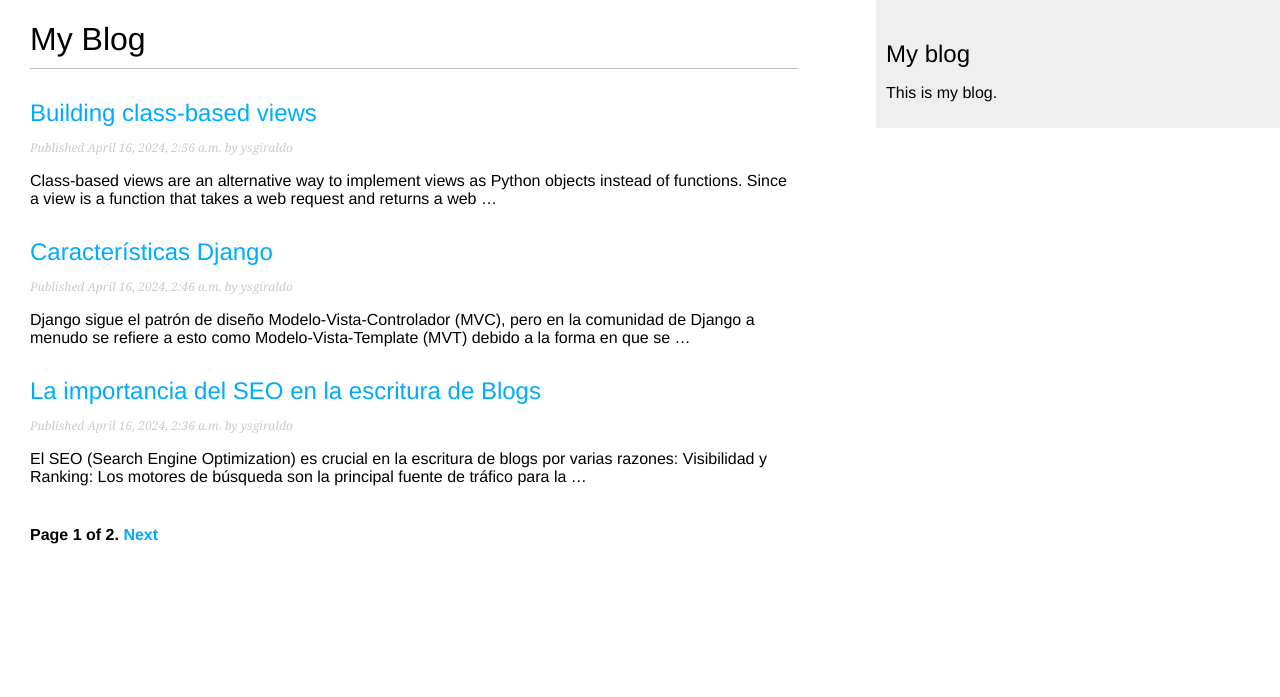
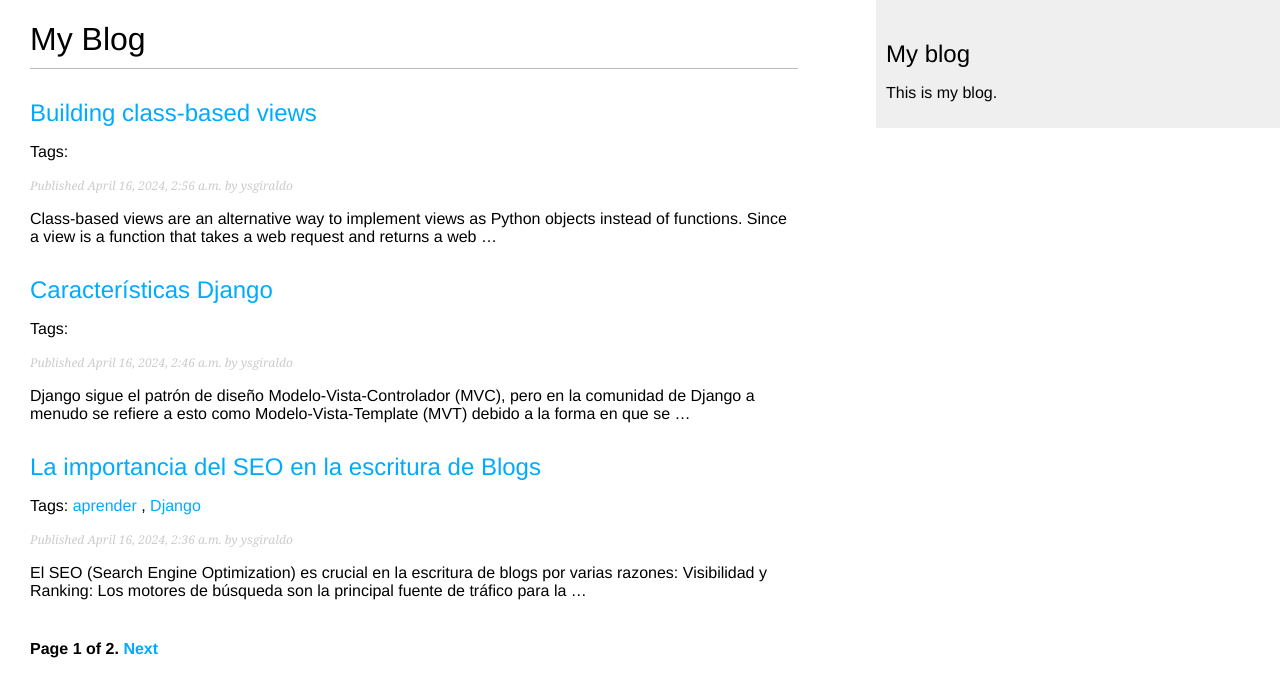
Before and after one commit to ysgiraldo/Django, a Django app: page /blog/ in a window 1280 px wide. Shown: the top 697 px of the page. Run offline with Django 4.2, Linux system fonts and the light colour scheme; data comes from the database, SQL or seed files in the repository; both versions use the stored data as it was after the commit; parts of the project's set-up code (start-up, migrations or seed data) failed here and were passed over.

Commit message:
create tags in blogs

```diff
--- a/mysite/blog/models.py
+++ b/mysite/blog/models.py
@@ -2,6 +2,7 @@ from django.db import models
 from django.utils import timezone
 from django.contrib.auth.models import User
 from django.urls import reverse
+from taggit.managers import TaggableManager
 
 # Create your models here.
 
@@ -31,6 +32,7 @@ class Post(models.Model):
     status = models.CharField(max_length = 2,
                             choices = Status.choices,
                             default = Status.DRAFT)
+    tags = TaggableManager()
     objects = models.Manager() # The default manager.
     published = PublishedManager() # Our custom manager.
 
--- a/mysite/blog/templates/blog/post/list.html
+++ b/mysite/blog/templates/blog/post/list.html
@@ -4,16 +4,28 @@
 
 {% block content %}
   <h1>My Blog</h1>
+  {% if tag %}
+    <h2>Posts tagged with "{{ tag.name }}"</h2>
+  {% endif %}
   {% for post in posts %}
     <h2>
       <a href="{{ post.get_absolute_url }}">
         {{ post.title }}
       </a>
     </h2>
+    <p class="tags">
+      Tags:
+      {% for tag in post.tags.all %}
+        <a href="{% url "blog:post_list_by_tag" tag.slug %}">
+          {{ tag.name }}
+        </a>
+        {% if not forloop.last %}, {% endif %}
+      {% endfor %}
+    </p>
     <p class="date">
       Published {{ post.publish }} by {{ post.author }}
     </p>
     {{ post.body|truncatewords:30|linebreaks }}
   {% endfor %}
-  {% include "pagination.html" with page=page_obj %}
+  {% include "pagination.html" with page=posts %}
 {% endblock %}
--- a/mysite/blog/urls.py
+++ b/mysite/blog/urls.py
@@ -13,7 +13,10 @@ app_name = 'blog'
 urlpatterns = [
     # post views
     # https://localhost:8000/blog/ # esta url va a caer en esta condicion
-    path('', views.PostListView.as_view(), name='post_list'),
+    path('', views.post_list, name='post_list'),
+    # path('', views.PostListView.as_view(), name='post_list'),
+    path('tag/<slug:tag_slug>/',
+        views.post_list, name='post_list_by_tag'),
     # https://localhost:8000/blog/7 # detalle del post con id 7
     # path('<int:id>/', views.post_detail, name='post_detail'),
     path('<int:year>/<int:month>/<int:day>/<slug:post>/',
--- a/mysite/blog/views.py
+++ b/mysite/blog/views.py
@@ -5,6 +5,7 @@ from django.views.generic import ListView
 from .forms import EmailPostForm, CommentForm
 from django.core.mail import send_mail
 from django.views.decorators.http import require_POST
+from taggit.models import Tag
 
 # Create your views here.
 
@@ -17,8 +18,12 @@ class PostListView(ListView):
     paginate_by = 3
     template_name = 'blog/post/list.html'
 
-def post_list(request):
+def post_list(request, tag_slug=None):
     post_list = Post.published.all()
+    tag = None
+    if tag_slug:
+        tag = get_object_or_404(Tag, slug=tag_slug)
+        post_list = post_list.filter(tags__in=[tag])
     # Pagination with 3 posts per page
     paginator = Paginator(post_list, 3)
     page_number = request.GET.get('page', 1)
@@ -34,7 +39,8 @@ def post_list(request):
 
     return render(request,
                  'blog/post/list.html',
-                 {'posts': posts})
+                 {'posts': posts,
+                  'tag': tag})
 
 def post_share(request, post_id):
     # Retrieve post by id
--- a/mysite/mysite/settings.py
+++ b/mysite/mysite/settings.py
@@ -41,7 +41,8 @@ INSTALLED_APPS = [
     'django.contrib.messages',
     'django.contrib.staticfiles',
     # Apps propias
-    'blog.apps.BlogConfig' # Se activa la app dentro del entorno Django
+    'blog.apps.BlogConfig', # Se activa la app dentro del entorno Django
+    'taggit', # tags
 ]
 
 MIDDLEWARE = [
```
Also changed, not shown: mysite/blog/migrations/0004_post_tags.py (added), mysite/db.sqlite3.
